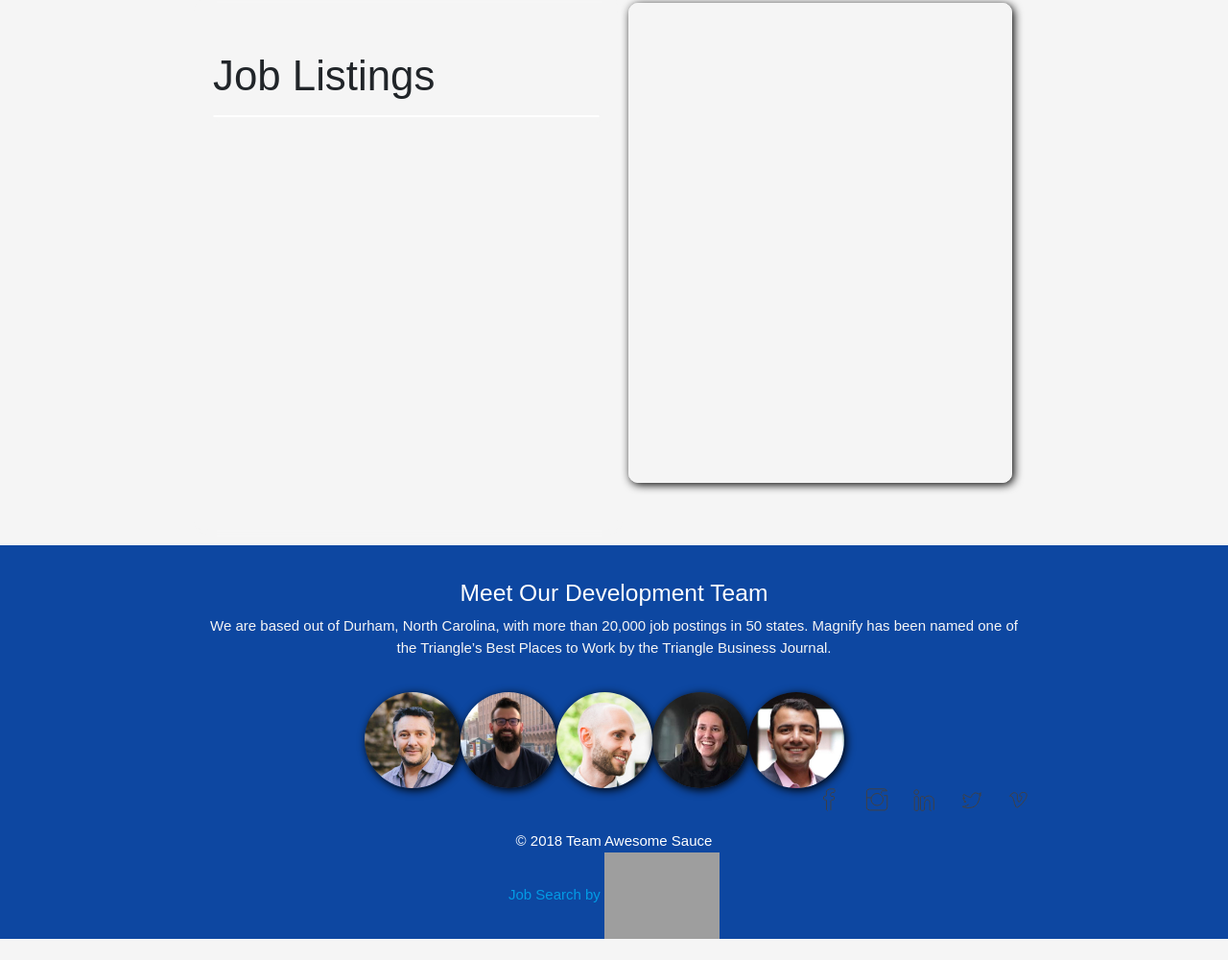
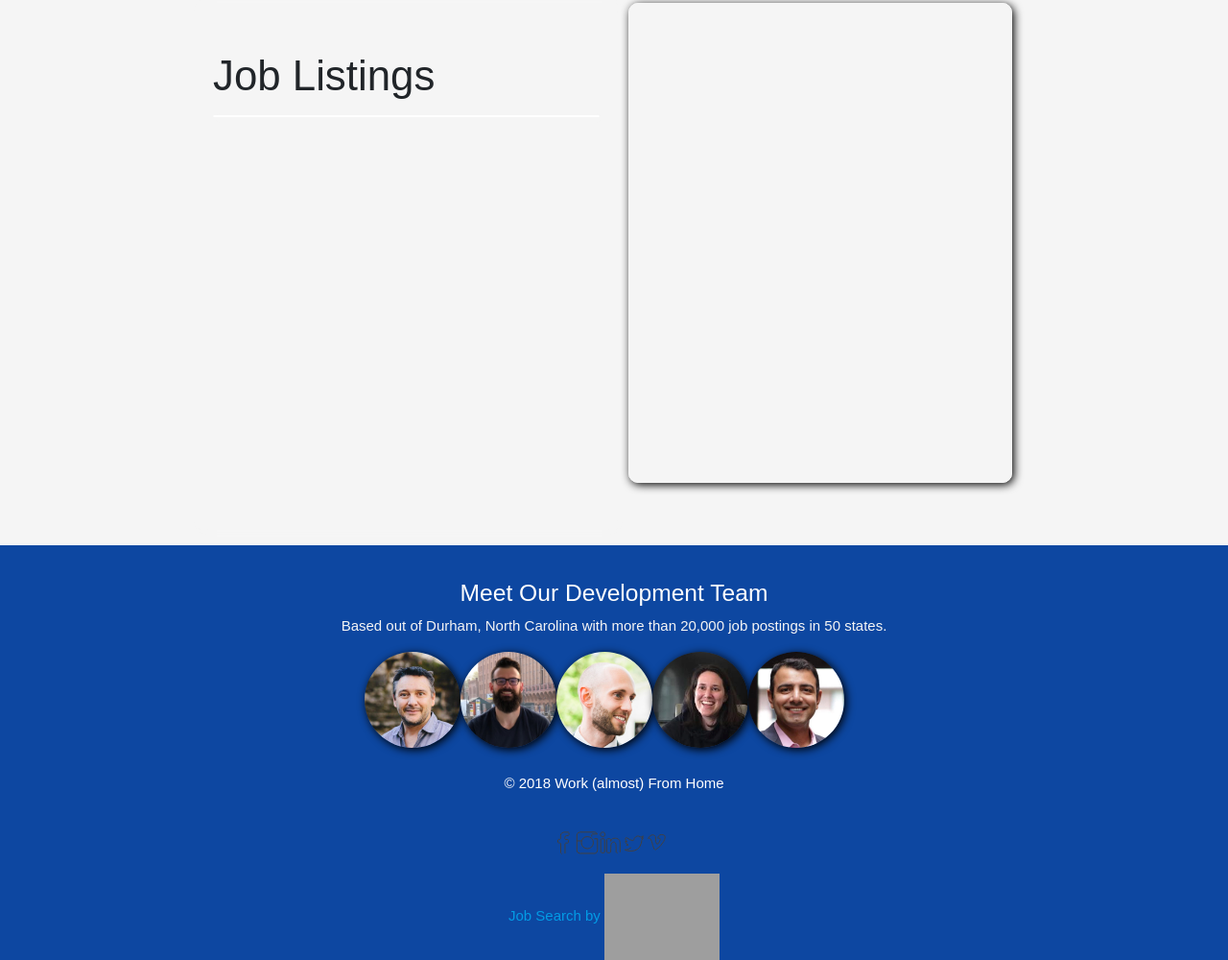
Before and after one commit to adamgoings/GroupProject1-v2, a plain HTML site: page index.html in a window 1280 px wide. Shown: the part 491-1491 px from the top of the page at 96% size. Before the commit the page ends 1469 px from the top, so only its background shows below. Drawn offline with nearby package versions, Linux system fonts and the light colour scheme; some packages are replaced by stand-ins of ours; grey boxes are pictures that could not be loaded; a web font is replaced by a local one.

Commit message:
clean up footer & uniform branding

```diff
--- a/assets/css/style.css
+++ b/assets/css/style.css
@@ -21,17 +21,17 @@ body {
 
 }
 
-#searchBtn{
+#searchBtn {
   margin-bottom: 10px;
   background-color: #c62828;
   color: whitesmoke;
 }
 
-#goBtn{
+#goBtn {
   position: relative;
   float: right;
   clear: both;
-  background-color: #c62828;
+  background-color: green;
   color: whitesmoke;
 }
 
@@ -47,10 +47,9 @@ nav {
 #leftCol {
   box-shadow:2px 2px 10px whitesmoke;
   min-height: 50%;
-  /* margin-top: 5%; */
 }
 
-#map{
+#map {
   box-shadow:2px 2px 10px black;
 }
 
@@ -78,16 +77,18 @@ label {
 }
 
 #searchDiv {
- border:1px solid black;
-  /* border-radius: 10px; */
+  border:1px solid black;
   box-shadow:2px 2px 10px darkgray;
   display:none;
   width: 100%;
   background-color: white;
 }
 
+footer {
+  text-align: center;
+}
 
-#devOps{
+#devTeam {
   display: flex;
   flex-direction:row;
   margin-left: 20%;
@@ -99,59 +100,53 @@ label {
 	-moz-border-radius: 50px;
 	-webkit-border-radius: 50px;
   border-radius: 50px;
-
 }
 
-#tim{
+#tim {
  background-image: url("../images/tim.png");
-background-size: cover;
-box-shadow:2px 2px 10px black;
+ background-size: cover;
+ box-shadow:2px 2px 10px black;
 }
-#adam{
+
+#adam {
   background-image: url("../images/adam.png");
  background-size: cover;
  box-shadow:2px 2px 10px black;
  }
 
- #tony{
+ #tony {
   background-image: url("../images/tony.png");
  background-size: cover;
  box-shadow:2px 2px 10px black;
  }
 
- #ace{
+ #ace {
   background-image: url("../images/ace.png");
- background-size: cover;
- box-shadow:2px 2px 10px black;
+  background-size: cover;
+  box-shadow:2px 2px 10px black;
  }
 
- #wal{
+ #wal {
   background-image: url("../images/wal.png");
   background-size: cover;
   box-shadow:2px 2px 10px black;
  }
 
-#iconsRow{
-  display: flex;
-  justify-content: flex-end;
-}
-.socialMediaIcons{
-  margin-left: 25px;
+#footer-copyright {
+  background-color: #0d47a1;
+  margin-top: 3%;
 }
 
-#footer-copyright {
-  background-color: #0d47a1;
-  text-align: center;
+#iconsRow {
+  margin-top: 3%;
+  margin-left: 45%;
 }
 
 #jobs_widget_link {
   text-align: center;
 }
 
+
 .page-footer {
   background-color: #0d47a1;
 }
-
-footer {
-  text-align: center;
-}
--- a/index.html
+++ b/index.html
@@ -5,19 +5,12 @@
     <meta charset="UTF-8">
     <meta name="viewport" content="width=device-width, initial-scale=1.0">
     <meta http-equiv="X-UA-Compatible" content="ie=edge">
-
     <link rel="stylesheet" href="https://maxcdn.bootstrapcdn.com/bootstrap/4.0.0/css/bootstrap.min.css">
-
     <link rel="stylesheet" href="https://cdnjs.cloudflare.com/ajax/libs/materialize/1.0.0-beta/css/materialize.min.css">
-
     <link href="https://fonts.googleapis.com/icon?family=Material+Icons" rel="stylesheet">
-
     <link rel="stylesheet" type="text/css" href="assets/css/style.css" />
-
     <link rel="shortcut icon" href="assets/images/icon.png" type="image/png">
-
     <link href="https://fonts.googleapis.com/css?family=Martel+Sans" rel="stylesheet">
-
     <script src="https://cdnjs.cloudflare.com/ajax/libs/jquery/3.3.1/jquery.js"></script>
 
 
@@ -29,7 +22,7 @@
     <nav>
         <div class="nav-wrapper">
 
-            <a href="#" class="brand-logo center">Magnify</a>
+            <a href="#" class="brand-logo center">Work (almost) from Home</a>
 
         </div>
     </nav>
@@ -97,23 +90,21 @@
 
     <footer class="page-footer"> <h5 class="white-text">Meet Our Development Team</h5>
         <div class="container">
-            <div class="row">
+                    <p class="grey-text text-lighten-4">Based out of Durham, North Carolina with more than 20,000 job postings in 50 states.</p>
 
-                    <p class="grey-text text-lighten-4">We are based out of Durham, North Carolina, with more than 20,000 job postings in 50 states.  Magnify has been named one of the Triangle’s Best Places to Work by the Triangle Business Journal.</p>
-                </div>
-
-                    <div id="devOps">
+                    <div id="devTeam">
                         <div id="tim" class="circle" href="#!"></div>
                         <div id="adam" class="circle" href="#!"></div>
                         <div id="tony" class="circle" href="#!"></div>
                         <div id="ace" class="circle" href="#!"></div>
                         <div id="wal" class="circle" href="#!"></div>
                     </div>
-                </div>
-            </div>
+
+                    <div id="footer-copyright">© 2018 Work (almost) From Home
+                    </div>
         </div>
+
         <div class="footer-socialmedia">
-            <div class="container">
                 <ul id="iconsRow" class="row">
                     <div>
                         <a href="#!" class="socialMediaIcons">
@@ -145,10 +136,9 @@
                         </a>
                     </div>
                 </ul>
-            </div>
 
         </div>
-        <div id="footer-copyright"> © 2018 Team Awesome Sauce</div>
+
         <a href="https://www.ziprecruiter.com/jobs" id="jobs_widget_link">
             <span>Job Search by</span>
             <span id="zr_logo_container">
@@ -156,7 +146,6 @@
                 />
             </span>
         </a>
-        </div>
     </footer>
 
 </body>
```
